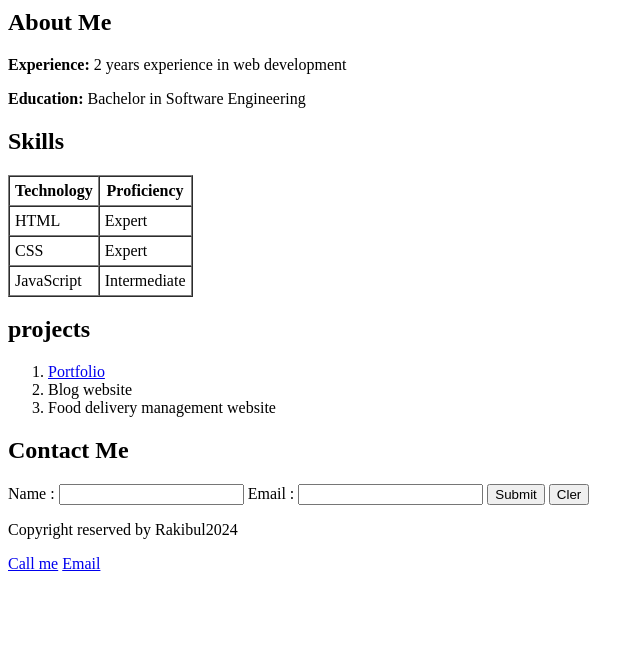
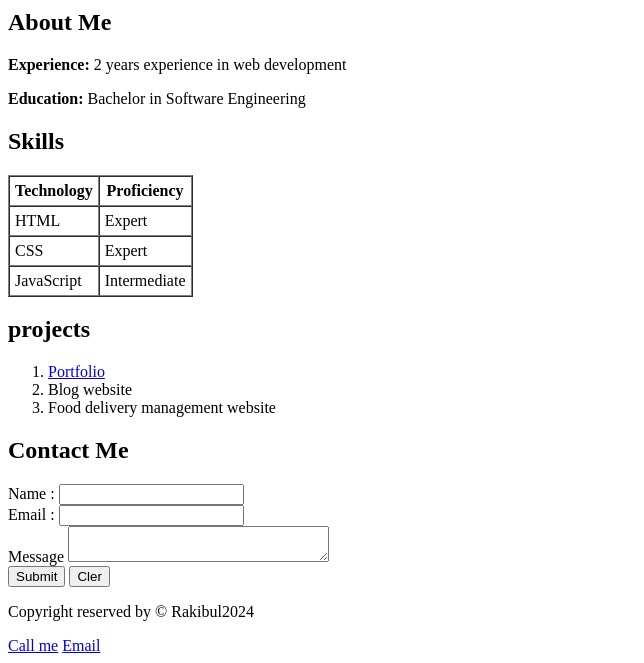
Before and after one commit to Rakibul-Islam3019/portfolio-html, a plain HTML site: page index.html in a window 1280 px wide. Shown: the part 377-1040 px from the top of the page, without its empty margins (0-644 px from the left). Before the commit the page ends 958 px from the top, so only its background shows below. Drawn offline with Linux system fonts and the light colour scheme.

Commit message:
final commit

```diff
--- a/index.html
+++ b/index.html
@@ -80,20 +80,31 @@
     <section id="contact">
         <h2>Contact Me</h2>
         <form>
-            <label for="name">Name :</label>
-            <input type="text" id="name" name="name" required/>
+            <div>
+                <label for="name">Name :</label>
+                <input type="text" id="name" name="name" required/>
+            </div>
 
-            <label for="email">Email :</label>
-            <input type="email" id="email" name="email">
+            <div>
+                <label for="email">Email :</label>
+                <input type="email" id="email" name="email" required>
+            </div>
 
-            <button type="submit">Submit</button>
-            <button type="reset">Cler</button>
+            <div>
+                <label for="message">Message</label>
+                <textarea name="message" id="message" cols="30"></textarea>
+            </div>
+
+            <div>
+                <button type="submit">Submit</button>
+                <button type="reset">Cler</button>
+            </div>
         </form>
     </section>
 
     <!--footer section-->
     <section>
-        <p>Copyright reserved by Rakibul2024</p>
+        <p>Copyright reserved by &copy; Rakibul2024</p>
         <a href="tel:01871102802">Call me</a>
         <a href="mailto:rakibul35.3019@gmail.com">Email</a>
     </section>
```
